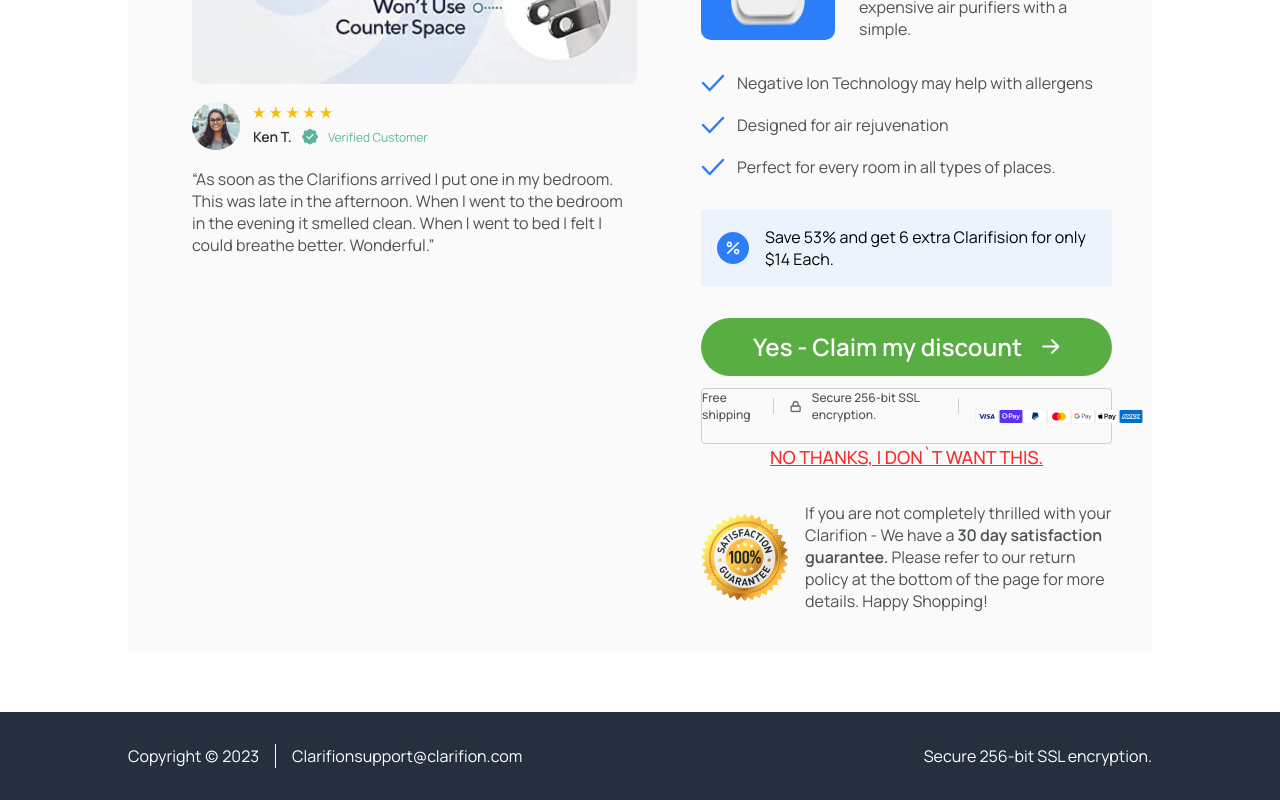
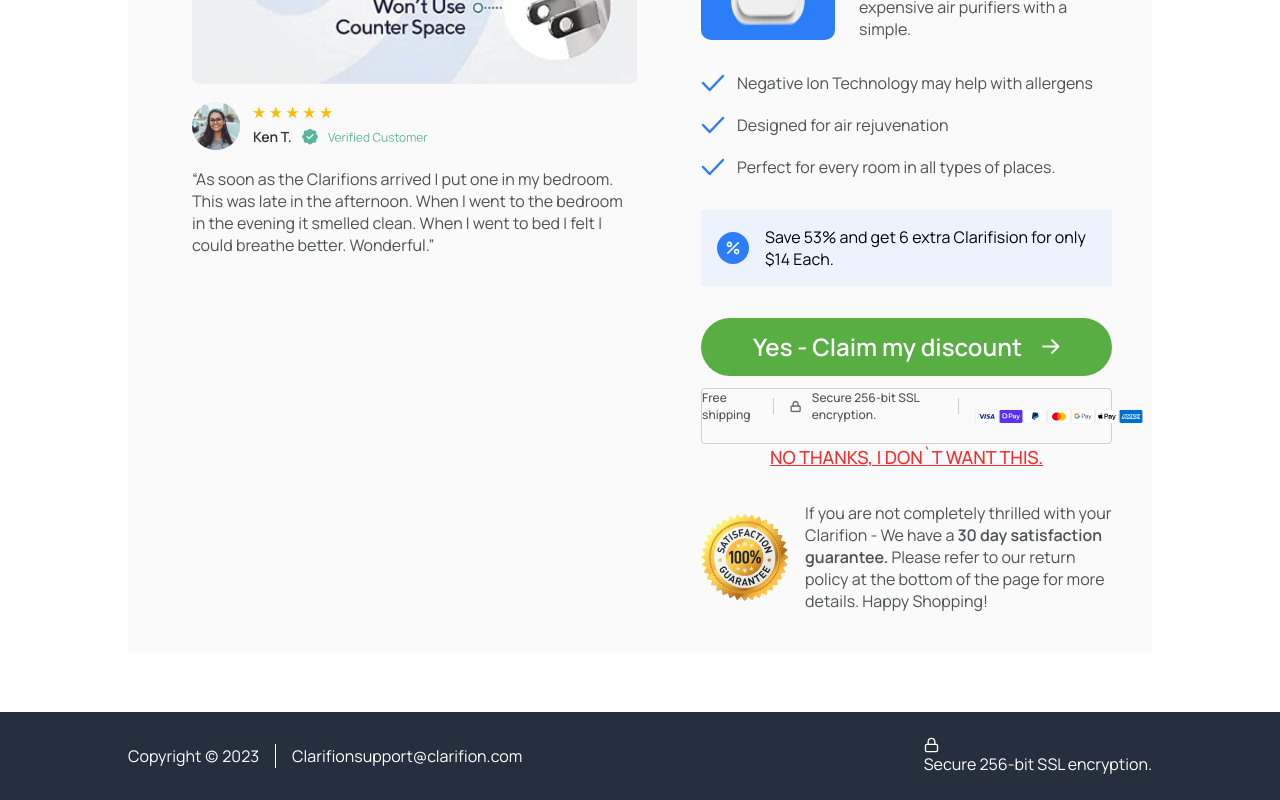
Before and after one commit to manupilation/ClarifionUpsell, a React (Vite) app: page / in a window 1280 px wide. Shown: the part 835-1635 px from the top of the page. Built offline with nearby package versions, Linux system fonts and the light colour scheme.

Commit message:
feat: Footer white lock

```diff
--- a/src/components/Footer/Footer.tsx
+++ b/src/components/Footer/Footer.tsx
@@ -1,5 +1,6 @@
 import GenericMargin from "../../templates/GenericMargin";
 import FooterStyles from "./Footer.module.scss";
+import WhiteLock from "../../../public/svgs/WhiteLock.svg";
 
 const Footer = () => {
   return (
@@ -10,7 +11,7 @@
           <p>Clarifionsupport@clarifion.com</p>
         </div>
 
-        <p>Secure 256-bit SSL encryption.</p>
+        <p><img src={WhiteLock} alt="" />Secure 256-bit SSL encryption.</p>
       </footer>
     </GenericMargin>
   );
```
